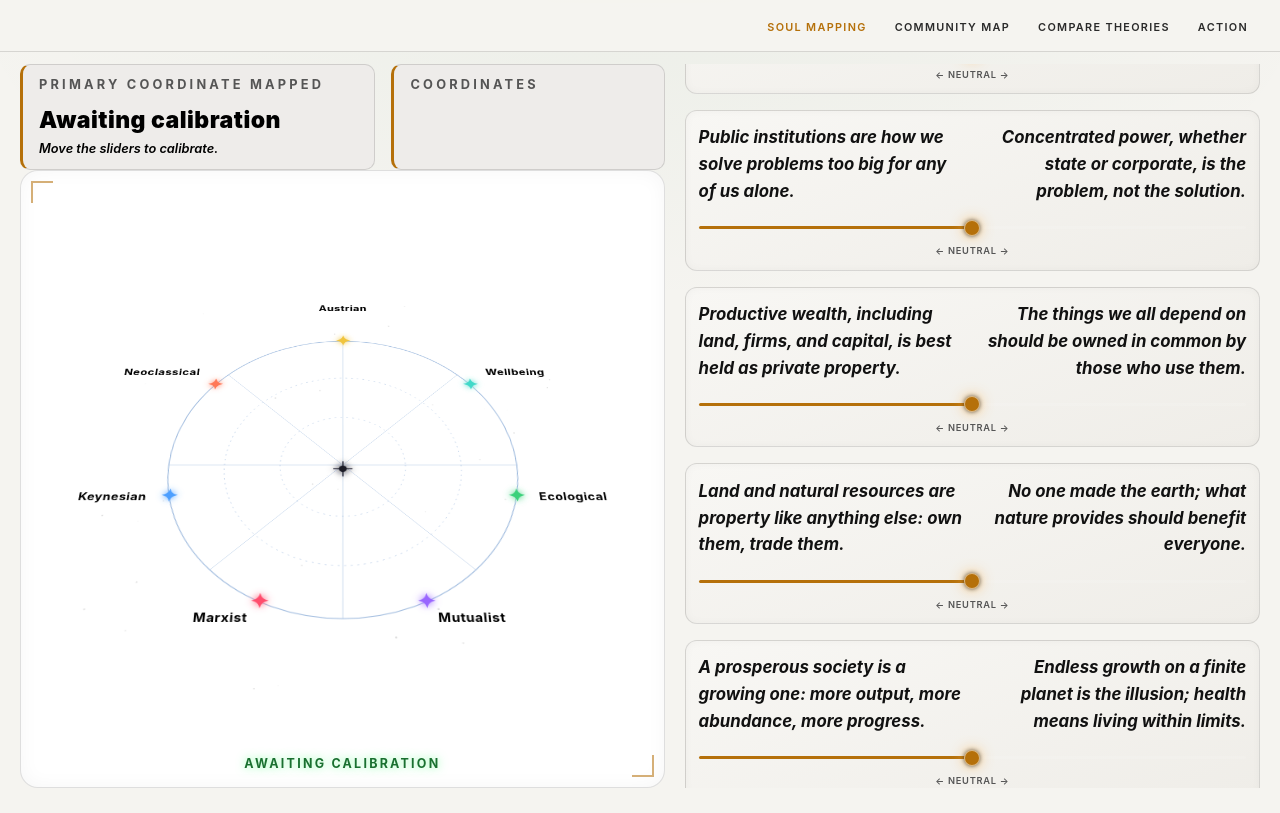
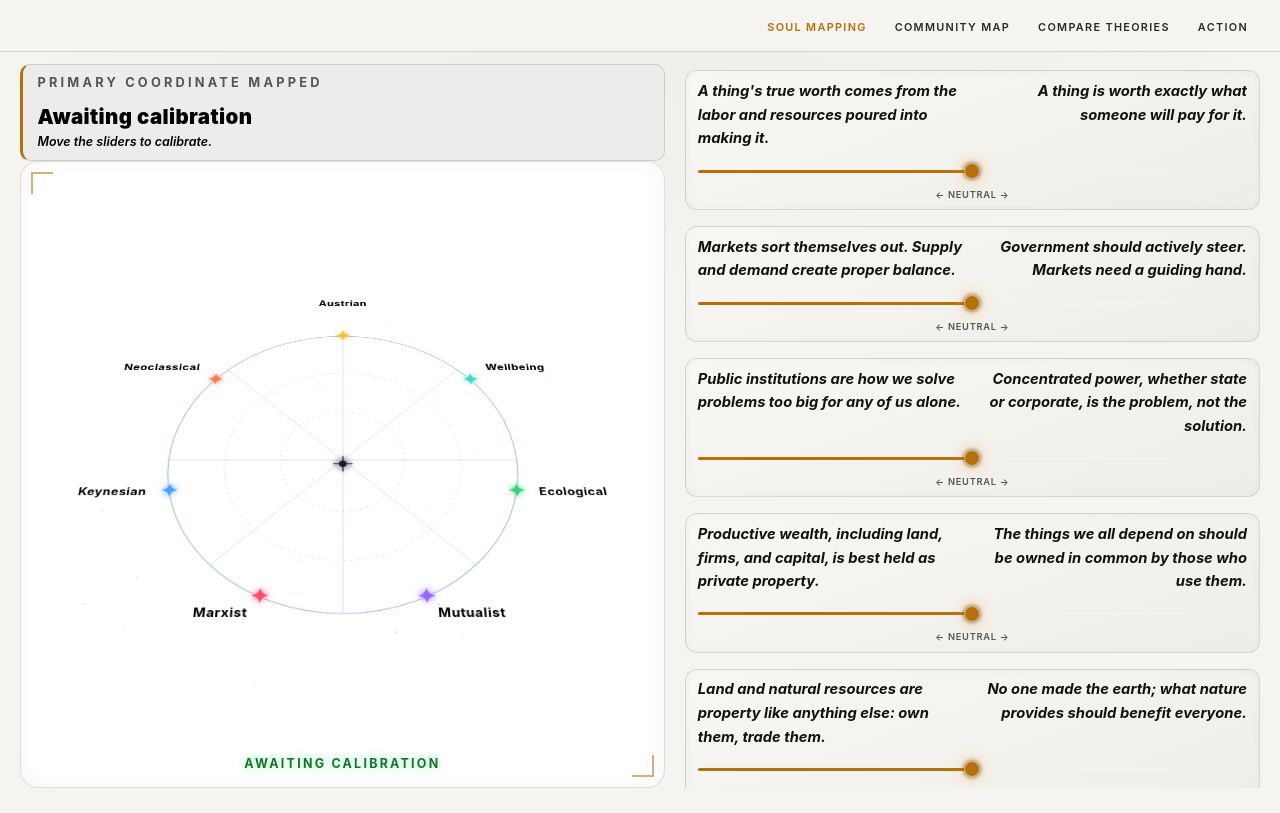
Before and after one commit to aledajohnson/future-of-economics-website, a plain HTML site: page index.html in a window 1280 px wide. Drawn offline with Linux system fonts and the light colour scheme.

Commit message:
Fix right-col top clip; tighten slider height; hide empty bars cell
- justify-content: flex-start so overflow goes down not both ways
- belief text .92rem, field padding halved so 7 sliders fit ~1080px height
- Readout bars cell hidden; readout goes single-column showing only school name

Co-Authored-By: Claude Sonnet 4.6 <noreply@anthropic.com>

```diff
--- a/index.html
+++ b/index.html
@@ -361,30 +361,32 @@ body { height: 100vh; overflow: hidden; font-weight: 600; color: #000; }
   flex: 1;
   display: flex;
   flex-direction: column;
-  justify-content: center;
-  gap: .55rem;
+  justify-content: flex-start;
+  padding-top: .4rem;
+  gap: .4rem;
   overflow: hidden;
   min-height: 0;
 }
 
-/* Compact readout for installation — hide long prose, keep name + bars */
-#readout-panel { margin: 0; }
+/* Compact readout for installation — primary school name only, hide bars cell */
+#readout-panel { margin: 0; grid-template-columns: 1fr; }
 #readout-panel #blurb,
 #readout-panel #kin,
 #readout-panel #policy,
 #readout-panel #learn-more { display: none !important; }
-#readout-panel .cell { padding: .65rem 1rem; }
-#readout-panel .cell .v { font-size: clamp(1.1rem, 1.8vw, 1.5rem); }
-#readout-panel .cell .wing { font-size: .8rem; margin-top: .25rem; }
+#readout-panel .cell:last-child { display: none; }
+#readout-panel .cell { padding: .5rem .9rem; }
+#readout-panel .cell .v { font-size: clamp(1rem, 1.6vw, 1.35rem); }
+#readout-panel .cell .wing { font-size: .78rem; margin-top: .2rem; }
 
 /* Compact slider cards for no-scroll — single column, no question headers */
 .col-controls .sliders { grid-template-columns: 1fr; }
-.col-controls .field { padding: .55rem .8rem .65rem; }
+.col-controls .field { padding: .35rem .75rem .4rem; }
 .col-controls .field .head { display: none; }
-.col-controls .beliefs { margin: .3rem 0 .45rem; }
+.col-controls .beliefs { margin: .2rem 0 .3rem; }
 
 /* Bold + larger text throughout */
-.belief { font-weight: 700; font-size: 1.05rem; }
+.belief { font-weight: 700; font-size: .92rem; }
 .field .name { font-weight: 700; font-size: .9rem; letter-spacing: .12em; }
 .field .num { font-size: 1.3rem; }
 .bar { font-size: .92rem; }
```
